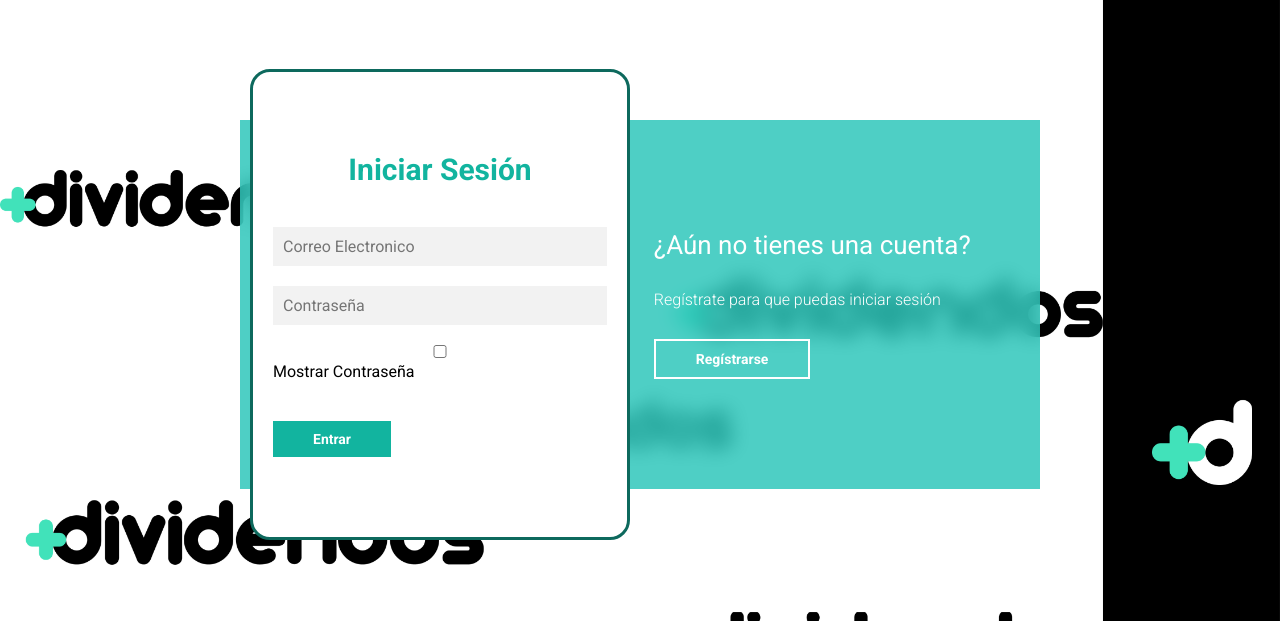
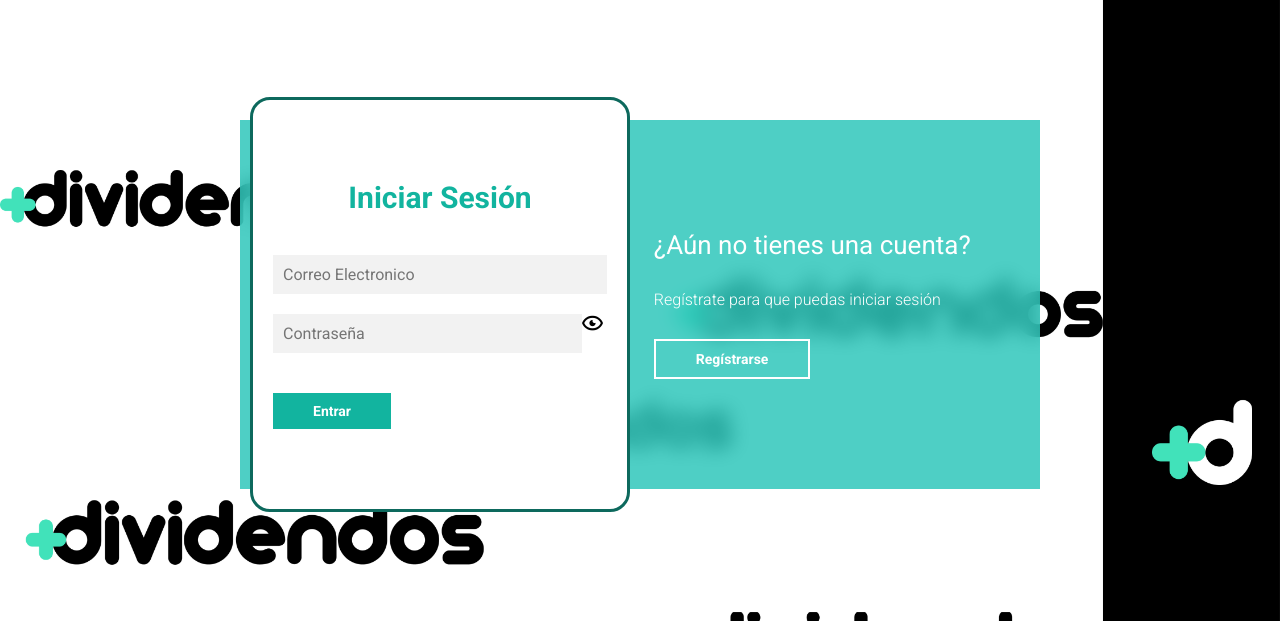
Before and after one commit to Mac0812/didivendos-web, a PHP site: page /pages-sign-in.php in a window 1280 px wide. Shown: the top 621 px of the page. Run offline with PHP 8.4, Linux system fonts and the light colour scheme.

Commit message:
contraseña y moneda

```diff
--- a/static/assets/css/estilos.css
+++ b/static/assets/css/estilos.css
@@ -7,11 +7,13 @@
 }
 
 body{
+
     background-image: url(../images/divendo_fondo\ \(1\).png);
     background-size: cover;
     background-repeat: no-repeat;
     background-position: center;
     background-attachment: fixed;
+
 }
 
 main{
@@ -177,29 +179,22 @@ main{
         position: relative;
     }
 
-    /* Estilos para el contenedor del checkbox */
-.checkbox-container {
+
+}
+
+.conter{
     display: flex;
     align-items: center;
-    margin-top: 20px;
 }
 
-/* Estilos para el checkbox */
-.checkbox-container input[type="checkbox"] {
-    margin-right: 5px;
+.pass{
+    display: none; /* Para ocultar la contraseña */
+    width: 100%; /* O ajusta según necesites */
+    padding: 10px 5px;
 }
 
-/* Estilos para la etiqueta "Mostrar Contraseña" */
-.checkbox-container label {
-    font-size: 14px;
-    color: #3bd9f5;
+.bx{
+    font-size: 25px;
+    transform: translateX(-2px);
+    cursor: pointer;
 }
-
-/* Opcional: ajustar el estilo del contenedor del formulario */
-.formulario__login, .formulario__register {
-    display: flex;
-    flex-direction: column;
-    align-items: flex-start;
-}
-
-}
--- a/static/assets/js/script.js
+++ b/static/assets/js/script.js
@@ -64,11 +64,17 @@
 }
 
    // Función para mostrar/ocultar la contraseña
-function togglePassword(inputId) {
-    const passwordInput = document.getElementById(inputId);
-    if (passwordInput.type === "password") {
-        passwordInput.type = "text";
-    } else {
-        passwordInput.type = "password";
+const pass = document.getElementById("pass"),
+        icon = document.querySelector(".bx");
+
+icon.addEventListener("click", e=>{
+    if(pass.type =="password"){
+        pass.type ="text";
+        icon.classList.remove('bx-show-alt')
+        icon.classList.add('bx-hide')
+    }else{
+        pass.type ="password";
+        icon.classList.add('bx-show-alt')
+        icon.classList.remove('bx-hide')
     }
-}
+})
--- a/static/pages-sign-in.php
+++ b/static/pages-sign-in.php
@@ -17,7 +17,7 @@
         href="https://fonts.googleapis.com/css2?family=Roboto:ital,wght@0,100;0,300;0,400;0,500;0,700;0,900;1,100;1,300;1,400;1,500;1,700;1,900&display=swap"
         rel="stylesheet"
     />
-
+    <link href='https://unpkg.com/boxicons@2.1.4/css/boxicons.min.css' rel='stylesheet'>
     <link rel="stylesheet" href="assets/css/estilos.css" />
 </head>
 <body>
@@ -43,14 +43,10 @@
                     <h2>Iniciar Sesión</h2>
                     <input type="text" placeholder="Correo Electronico" name="correo" />
                     <!-- Se agrega un id al campo de contraseña -->
-                    <input type="password" placeholder="Contraseña" name="contrasena" id="contrasena_login" />
-                    <!-- Se agrega la casilla de verificación para mostrar/ocultar la contraseña -->
-                    <!-- INICIO DEL CÓDIGO AGREGADO -->
-                    <div>
-                        <input type="checkbox" id="mostrar_contrasena_login" onclick="togglePassword('contrasena_login')">
-                        <label for="mostrar_contrasena_login">Mostrar Contraseña</label>
+                    <div class="conter">
+                        <input type="password" placeholder="Contraseña" name="contrasena" id="pass" />
+                     <i class='bx bx-show-alt'></i>
                     </div>
-                    <!-- FIN DEL CÓDIGO AGREGADO -->
                     <button>Entrar</button>
                 </form>
 
@@ -61,14 +57,11 @@
                     <input type="text" placeholder="Correo Electronico" name="correo" />
                     <input type="text" placeholder="Usuario" name="usuario" />
                     <!-- Se agrega un id al campo de contraseña -->
-                    <input type="password" placeholder="Contraseña" name="contrasena" id="contrasena_register" />
-                    <!-- Se agrega la casilla de verificación para mostrar/ocultar la contraseña -->
-                    <!-- INICIO DEL CÓDIGO AGREGADO -->
-                    <div>
-                        <input type="checkbox" id="mostrar_contrasena_register" onclick="togglePassword('contrasena_register')">
-                        <label for="mostrar_contrasena_register">Mostrar Contraseña</label>
+                     <div class="conter">
+                        <input type="password" placeholder="Contraseña" name="contrasena" id="pass" />
+                     <i class='bx bx-show-alt'></i>
                     </div>
-                    <!-- FIN DEL CÓDIGO AGREGADO -->
+
                     <button>Regístrarse</button>
                 </form>
             </div>
```
Also changed, not shown: static/index.php (renamed from index.php, +14 -3 lines), static/pages-admin.php (+25 -4 lines), static/php/save_event.php (+22 -7 lines).
